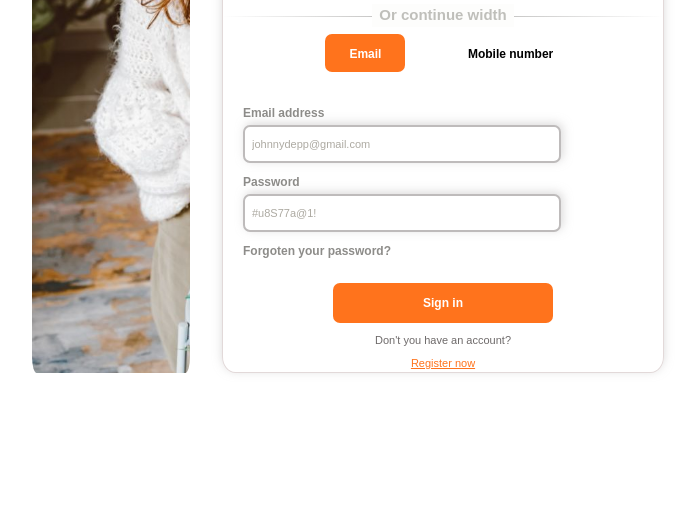
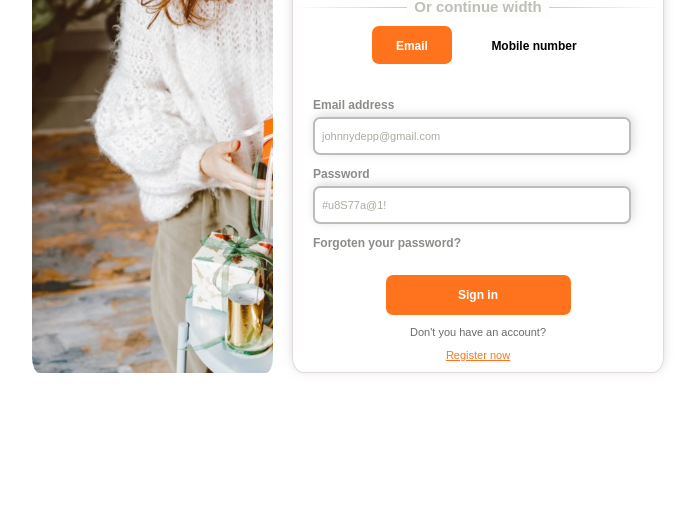
Before and after one commit to agusmachado/giftify, a plain HTML site: page index.html in a window 1280 px wide. Shown: the part 270-800 px from the top of the page, without its empty margins (332-1029 px from the left). Drawn offline with Linux system fonts and the light colour scheme.

Commit message:
vuelvo a trabajar sobre los márgenes

```diff
--- a/estilos.css
+++ b/estilos.css
@@ -20,22 +20,22 @@
 
 
 .imagen{
-    width: 400px;
+    width: 450px;
     display: inline-block;
     position: relative;
     overflow: hidden;
     border-radius: 3%;
-
+    margin-right: 2%;
     }
 
 /* DIV - FORMULARIO */
 
 .formulario{
-    width: 500px;
+    width: 370px;
     border: 0.01px solid rgb(226, 217, 217);
     box-shadow: 0px -2px 10px rgba(185, 183, 183, 0.5);
     border-radius: 3%;
-    margin-left: 5%;
+    margin-left: 1%;
 }
 
 /* SECCIÓN REDES */
```
